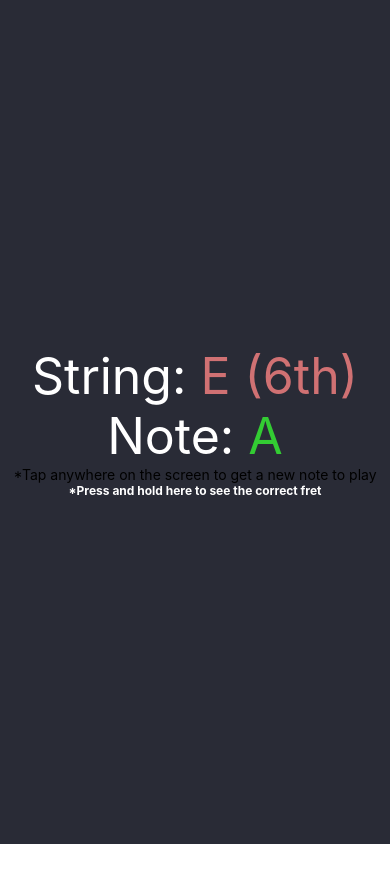
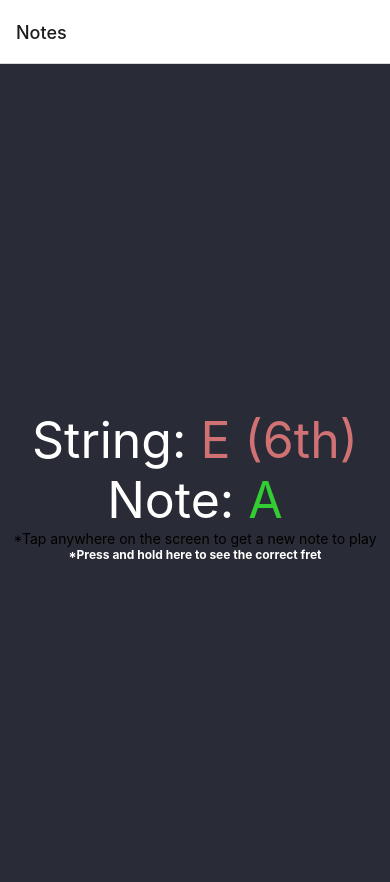
Before and after one commit to Brandon205/guitario, a React Native app: screen / in a window 390 px wide. Shown: the top 882 px of the page. Before the commit the page ends 844 px from the top, so only its background shows below. Built offline with nearby package versions, Linux system fonts and the light colour scheme.

Commit message:
Switched to react-navigation

```diff
--- a/App.js
+++ b/App.js
@@ -1,8 +1,12 @@
 import React, { useState, useEffect } from 'react';
-import { StyleSheet, View, Text, Platform } from 'react-native';
+import { StyleSheet, View, Platform } from 'react-native';
+import { NavigationContainer } from '@react-navigation/native';
+import { createNativeStackNavigator } from '@react-navigation/native-stack';
 import Notes from './components/Notes';
 import StringsNote from './components/StringsNote';
-const frets = require('./components/frets.json')
+const frets = require('./components/frets.json');
+
+const Stack = createNativeStackNavigator();
 
 export default function App() {
   const [note, setNote] = useState("0")
@@ -108,23 +112,16 @@ let createPair = () => { // When a string and a note are needed check to see if
       default:
         setString("Uh oh, this should be a string...")
     }
-    console.log("called")
     createPair()
   }
 
   return (
-    // <NativeRouter>
-    //   <View style={styles.container}>
-    //     <Route exact path="/" render={ () => <Notes createNote={() => createNote()} createString={() => createString} string={string} note={note} noteColor={noteColor} stringColor={stringColor} answer={answer} /> } />
-    //     <Route exact path="/stringsNote" render={ () => <StringsNote createNote={() => createNote()} note={note} noteColor={noteColor} /> } />
-    //     <Link to="/stringsNote"><Text>String Notes</Text></Link>
-    //     <Link to="/"><Text>Home</Text></Link>
-    //   </View>
-    // </NativeRouter>
-    <View style={styles.container}>
-      <Notes createNote={() => createNote()} createString={() => createString()} string={string} note={note} noteColor={noteColor} stringColor={stringColor} answer={answer} />
-      {/* <StringsNote createNote={() => createNote()} note={note} noteColor={noteColor} /> */}
-    </View>
+    <NavigationContainer>
+      <Stack.Navigator style={styles.container}>
+        <Stack.Screen name="Notes" component={ () => <Notes createNote={() => createNote()} createString={() => createString} string={string} note={note} noteColor={noteColor} stringColor={stringColor} answer={answer} /> } />
+        <Stack.Screen name="String Notes" component={  () => <StringsNote createNote={() => createNote()} note={note} noteColor={noteColor} /> } />
+      </Stack.Navigator>
+    </NavigationContainer>
   );
 }
 
```
